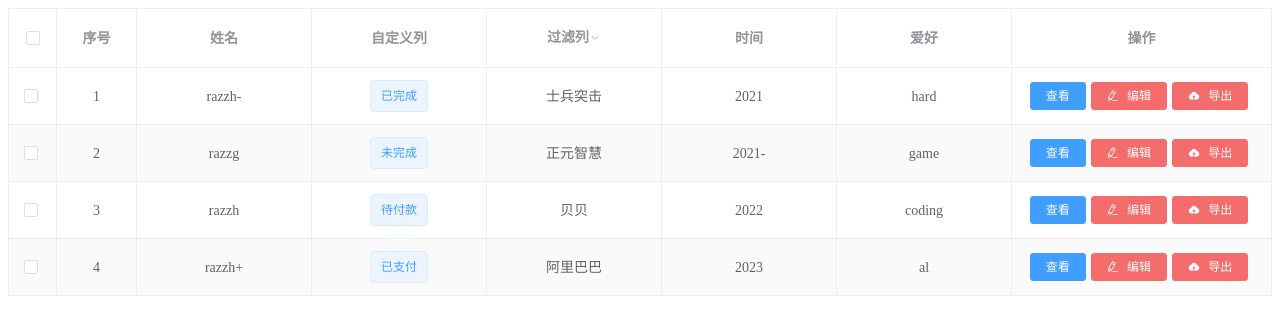
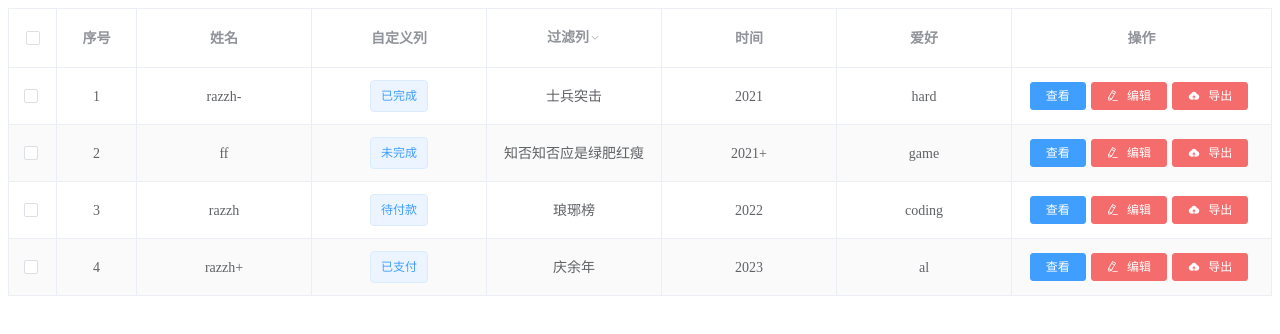
Before and after one commit to razzh7/element-table-template, a Vue app: page / in a window 1280 px wide. Shown: the top 334 px of the page. Built offline with nearby package versions, Linux system fonts and the light colour scheme.

Commit message:
update:文字内容

```diff
--- a/src/App.vue
+++ b/src/App.vue
@@ -27,28 +27,28 @@ export default {
             name: "razzh-",
             date: "2021",
             habbit: "hard",
-            salers: "士兵突击",
+            tv: "士兵突击",
             custom: "已完成"
           },
           {
-            name: 'razzg',
-            date: "2021-",
+            name: 'ff',
+            date: "2021+",
             habbit: "game",
-            salers: "正元智慧",
+            tv: "知否知否应是绿肥红瘦",
             custom: "未完成"
           },
           {
             name: "razzh",
             date: "2022",
             habbit: "coding",
-            salers: "贝贝",
+            tv: "琅琊榜",
             custom: "待付款"
           },
           {
             name: "razzh+",
             date: "2023",
             habbit: "al",
-            salers: "阿里巴巴",
+            tv: "庆余年",
             custom: "已支付"
           },
         ],
@@ -75,12 +75,12 @@ export default {
         },
         {
           filter: { label: "过滤列",
-                    prop:"salers",
+                    prop:"tv",
                     filters:[
                               {text: '士兵突击', value: '士兵突击'},
-                              {text: '正元智慧', value: '正元智慧'},
-                              {text: '贝贝', value: '贝贝'},
-                              {text: '阿里巴巴', value: '阿里巴巴'}],
+                              {text: '知否知否应是绿肥红瘦', value: '知否知否应是绿肥红瘦'},
+                              {text: '琅琊榜', value: '琅琊榜'},
+                              {text: '庆余年', value: '庆余年'}],
                     filterMethod: this.filterTags
                   }
         },
@@ -127,7 +127,7 @@ export default {
       this.dialogVisible = true; // 开启dialog
     },
     filterTags(value,row){
-      return value === row.salers;
+      return value === row.tv;
     },
     filterChange() {
       console.log('触发表单过滤事件')
```
